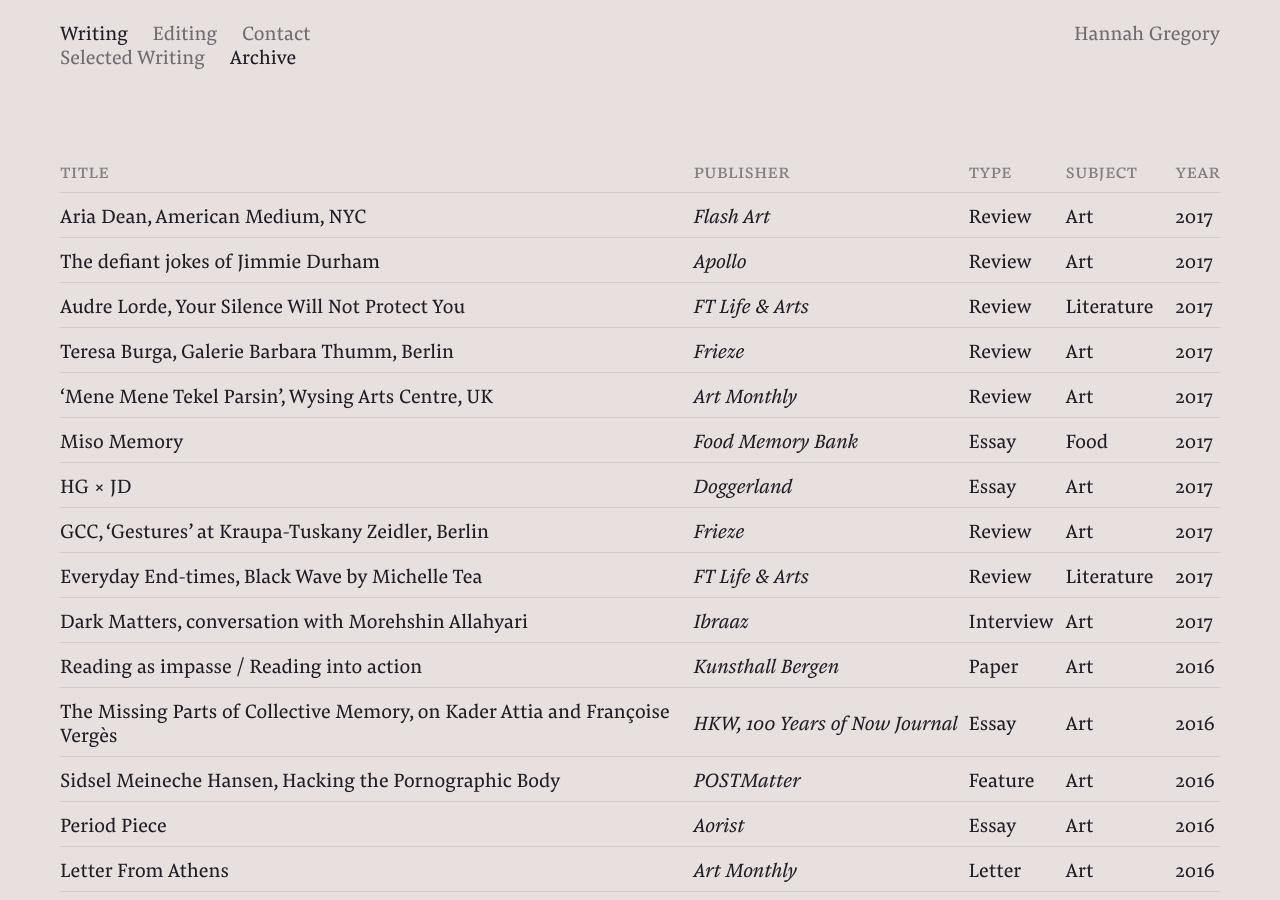
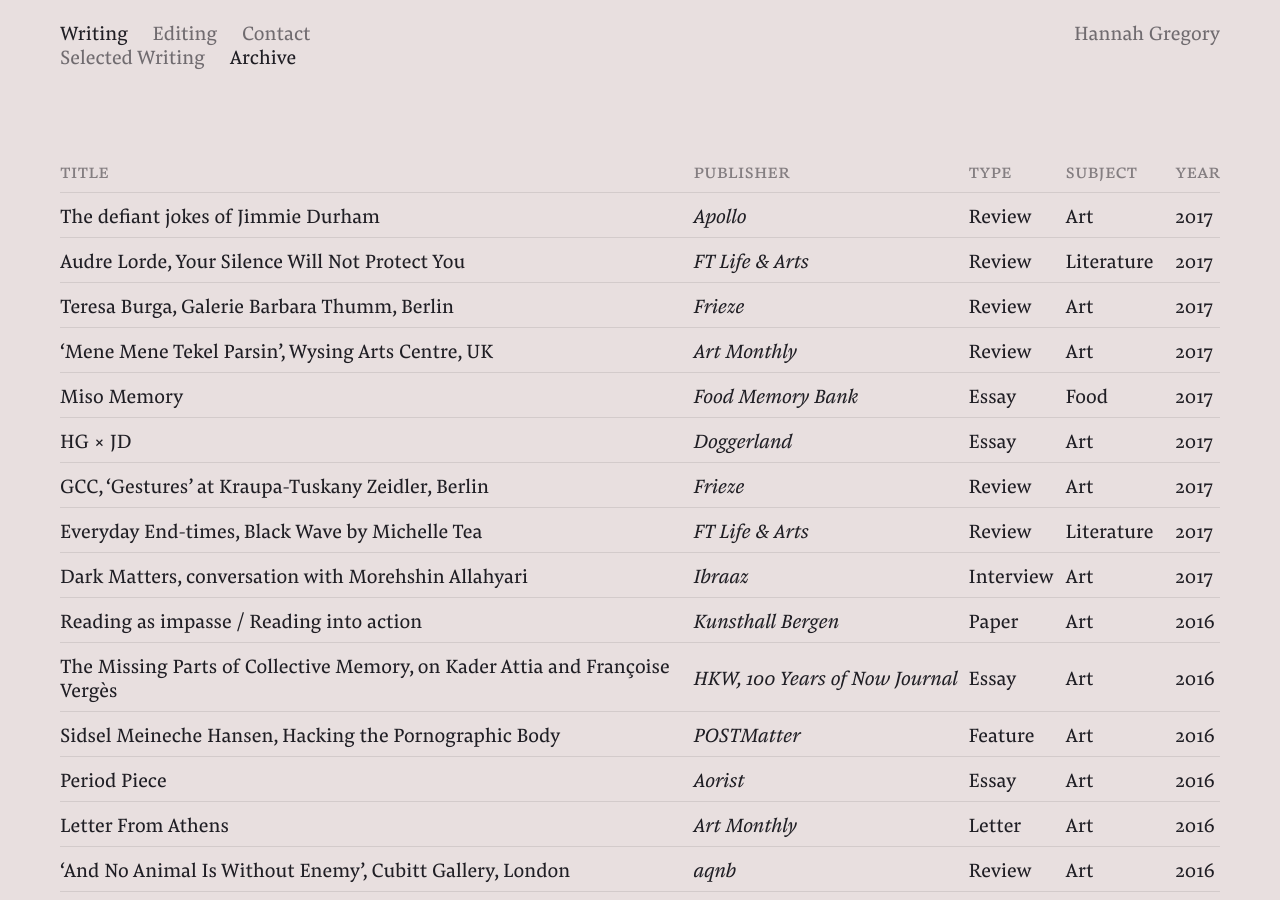
Before and after one commit to hg-site/hg-site.github.io, a Jekyll site: the page built from archive/index.markdown, in a window 1280 px wide and 900 px high. Built offline with Jekyll 4.4.1, drawn with Linux system fonts in a browser that asks for light colours.

Commit message:
Updated Index

```diff
--- a/archive/index.markdown
+++ b/archive/index.markdown
@@ -15,15 +15,6 @@
 </tr>
 </thead>
 <tbody class="list">
-
-<tr data-href="LINK ADDRESS TO WEBPAGE">
-	<td class="title">Aria Dean, American Medium, NYC</td>
-	<td class="publisher">Flash Art</td>
-	<td class="type">Review</td>
-	<td class="subject">Art</td>
-	<td class="year">2017</td>
-</tr>
-
 
 <tr data-href="https://www.apollo-magazine.com/the-defiant-jokes-of-jimmie-durham/">
 	<td class="title">The defiant jokes of Jimmie Durham</td>
```
